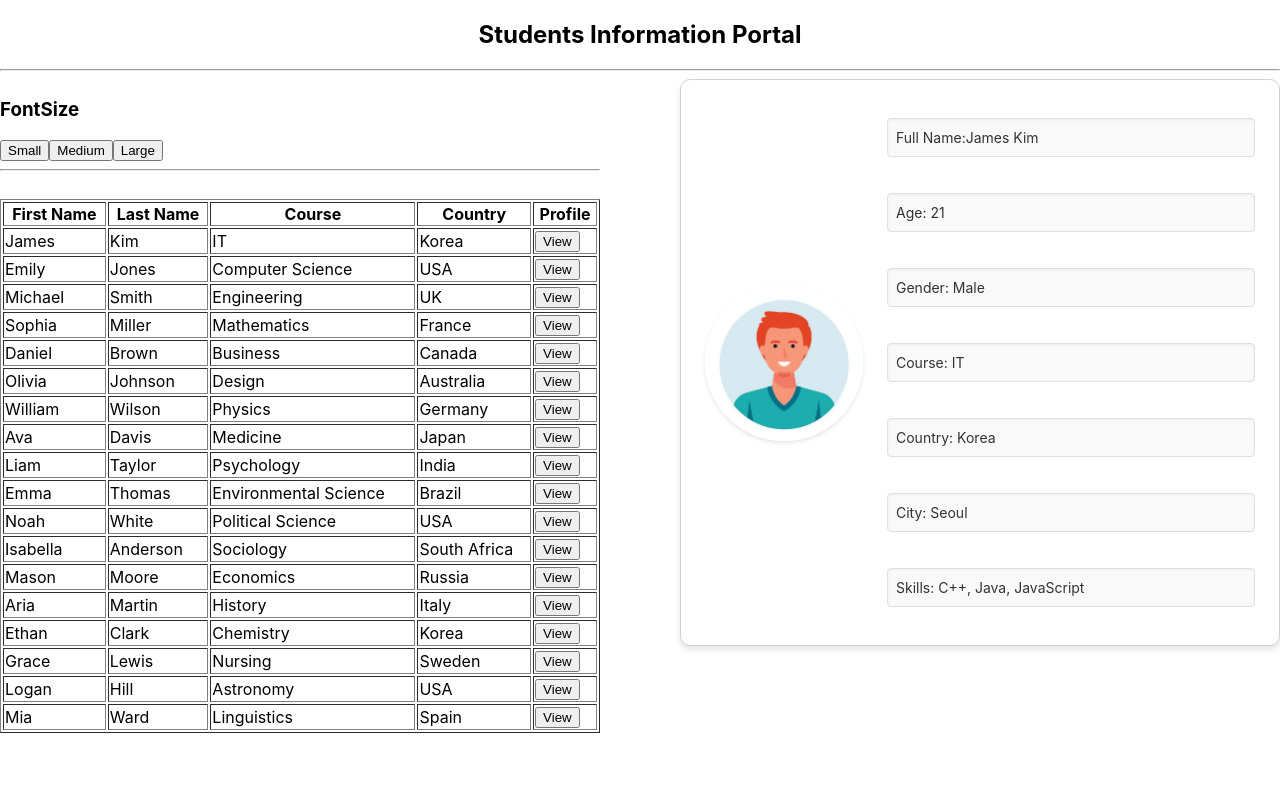
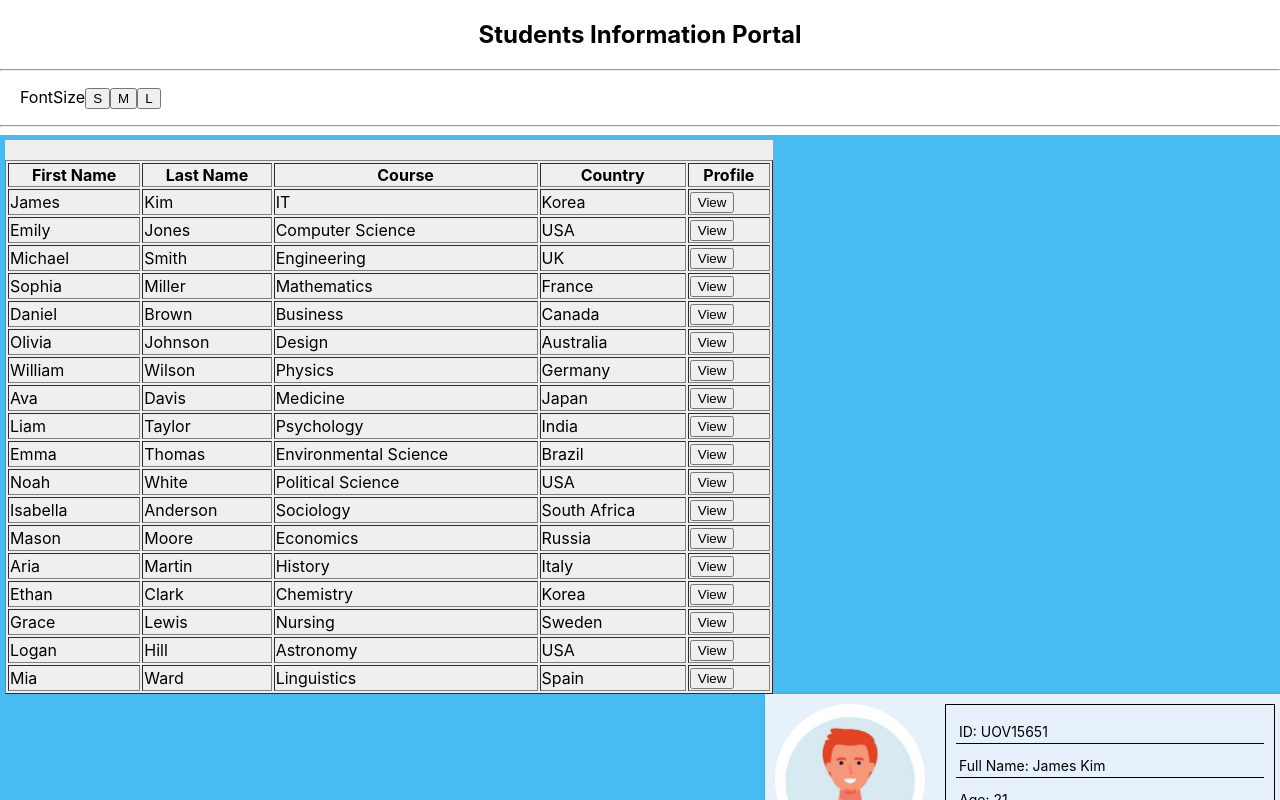
Before and after one commit to ImeshaMadhushani/studentportal-ass03, a React (Create React App) app: page / in a window 1280 px wide. Shown: the top 800 px of the page. Built offline with nearby package versions, Linux system fonts and the light colour scheme.

Commit message:
final styles update

```diff
--- a/src/App.css
+++ b/src/App.css
@@ -1,70 +1,42 @@
 .topic{
   text-align: center;
-
 }
 
-.profilecard{
-    border-radius: 10px;
-    background-color: #ffffff;
-    padding: 24px;
-    box-shadow: 0 4px 6px rgba(0, 0, 0, 0.1);
+.profilecard {
   display: flex;
-    gap: 24px;
-    align-items: center;
-    border: 1px solid #d1d1d1;
+  border-radius: 5px;
+  background-color: #e7f1fc;
+  width: 500px;
+  padding: 10px;
+  box-shadow: 2px 2px 5px rgba(0, 0, 0, 0.3);
 }
 
-.profile{
-      border-radius: 50%;
-      border: 4px solid #ffffff;
-      box-shadow: 0 2px 4px rgba(0, 0, 0, 0.1);
+.profile {
   width: 150px;
   height: 150px;
-      object-fit: cover;
+  border-radius: 50%;
+  margin-right: 20px;
 }
 
-
-.prodetails{
+.prodetails {
   display: flex;
   flex-direction: column;
-    gap: 8px;
-    flex: 1;
+  justify-content: center;
+  border: 1px solid black;
+  padding: 10px;
+  flex-grow: 1;
 }
 
-.details{
-      border: 1px solid #e0e0e0;
-      border-radius: 4px;
-      padding: 8px;
+.details {
   font-size: 14px;
-      background-color: #f9f9f9;
-      line-height: 1.5;
-      color: #333;
-      box-shadow: inset 0 1px 3px rgba(0, 0, 0, 0.05);
+  margin: 5px 0;
+  padding: 3px;
+  border-bottom: 1px solid black;
 }
 
-
-
-
-
-
-
-
-
-
-
-
-
-
-
-
-
-
-
-
-
-
-
-
+.fontsize{
+  margin-left: 20px;
+}
 
 
 
--- a/src/App.js
+++ b/src/App.js
@@ -5,6 +5,7 @@ import Table from "./components/Table";
 import Profile from "./components/Profile";
 import './compo.css';
 import './App.css';
+
 const App = () => {
   const [students] = useState(StudentsDb);
   const [selectedStudent, setSelectedStudent] = useState(students[0]);
@@ -16,19 +17,21 @@ const App = () => {
 
   return (
     <>
-      <h2 className="topic">Students Information Portal</h2>       <hr />
-      <div style={{ display: "flex", fontSize }}>
-        <div style={{ flex: 1 }}>
-          <div>
-          <FontSizeSelector fontSize={fontSize} setFontSize={setFontSize} /> <hr />
-          <br/>
-            <Table students={students} selectStudent={selectStudent} />
-          </div>
+
+      <h2 className="topic">Students Information Portal</h2>
+      <hr />
+      <FontSizeSelector fontSize={fontSize} setFontSize={setFontSize} />
+      <hr/>
+      <div className="outerDiv" style={{ fontSize }}>
+
+        <div className="leftDiv">
+
+          <br />
+          <Table students={students} selectStudent={selectStudent} />
         </div>
-
-      <div style={{ flex: 1, marginLeft: "80px" }}>
-        <Profile student={selectedStudent} />
-      </div>
+        <div className="rightDiv">
+          <Profile student={selectedStudent} />
+        </div>
       </div>
     </>
   );
--- a/src/compo.css
+++ b/src/compo.css
@@ -6,23 +6,22 @@
     margin: 0px auto;
     padding: 5px;
     position: absolute;
+    width: 100%;
 }
 
 .leftDiv {
     background-color: #efefef;
     color: #000;
-    width: 48%;
+    width: 60%;
     float: left;
 }
 
 .rightDiv {
     background-color: #efefef;
     color: #000;
-    width: 48%;
-    float: right;
+  float: right;
 }
 
 .profile {
     width: 75%;
-
 }
--- a/src/components/FontSizeSelector.js
+++ b/src/components/FontSizeSelector.js
@@ -2,11 +2,12 @@ import React from "react";
 
 const FontSizeSelector = ({ fontSize, setFontSize }) => {
     return (
-        <div>
-            <h3>FontSize</h3>
-            <button onClick={() => setFontSize("16px")}>Small</button>
-            <button onClick={() => setFontSize("20px")}>Medium</button>
-            <button onClick={() => setFontSize("24px")}>Large</button>
+        <div className="fontsize">
+            <p>FontSize
+            <button onClick={() => setFontSize("16px")}>S</button>
+            <button onClick={() => setFontSize("20px")}>M</button>
+                <button onClick={() => setFontSize("24px")}>L</button>
+            </p>
         </div>
     )
 }
--- a/src/components/Profile.js
+++ b/src/components/Profile.js
@@ -1,18 +1,16 @@
 import React from "react";
-
 
 const Profile = ({ student }) => {
     return (
         <div className="profilecard">
             <img
                 className="profile"
-
                 src={`/assets/profilepic/${student.profilePic}`}
                 alt="Profile"
-                style={{ width: "150px", height: "150px", /* borderRadius: "50%" */ }}
             />
             <div className="prodetails">
-            <p className="details">Full Name:{`${student.firstName} ${student.lastName}`}</p>
+                <p className="details">ID: {student.studentId}</p>
+                <p className="details">Full Name: {`${student.firstName} ${student.lastName}`}</p>
                 <p className="details">Age: {student.age}</p>
                 <p className="details">Gender: {student.gender}</p>
                 <p className="details">Course: {student.course}</p>
```
Lines whose indentation alone changed are shown as unchanged.
